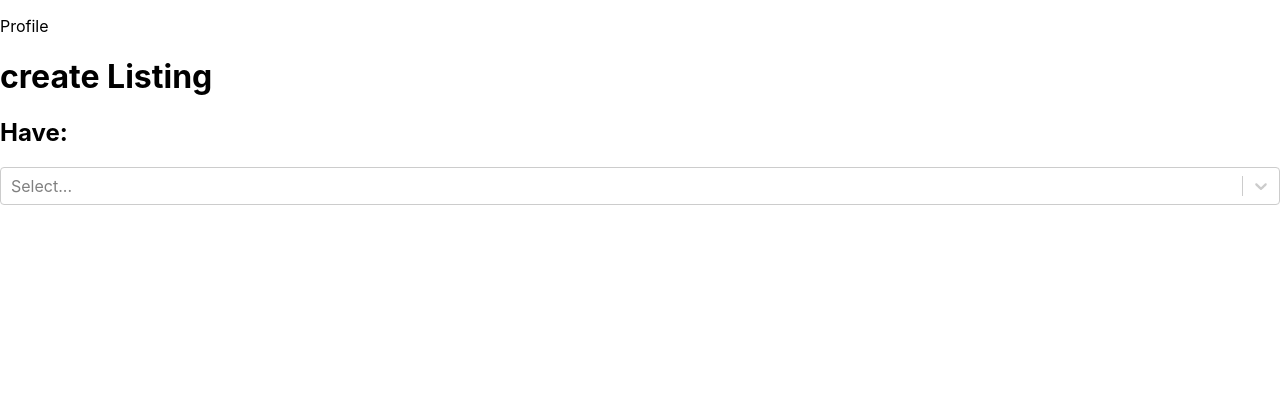
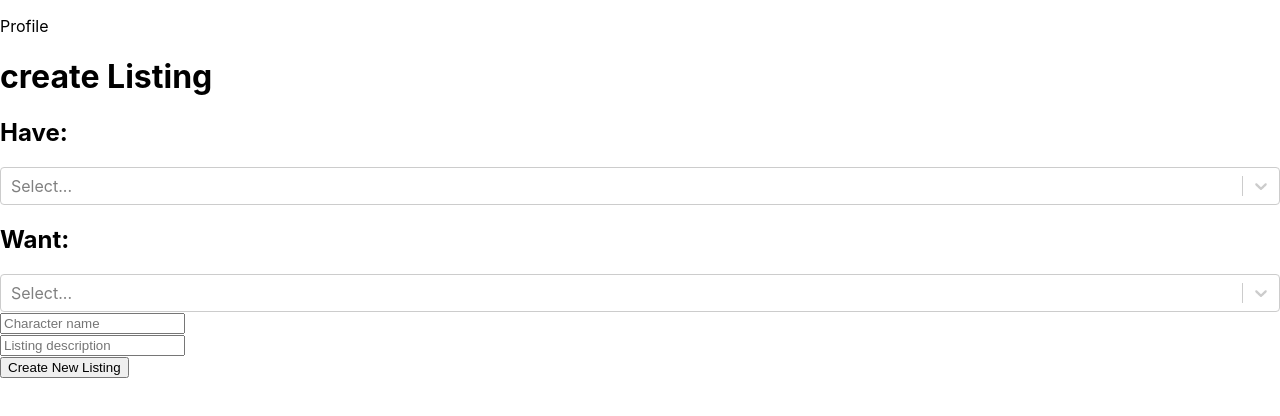
Before and after one commit to brandta-1/merchants-guild, a React (Create React App) app in the folder client/: page /profile in a window 1280 px wide. Shown: the top 416 px of the page. Built offline with nearby package versions, Linux system fonts and the light colour scheme.

Commit message:
more front end changes, search form still unfinished

```diff
--- a/client/src/components/itemForm.js
+++ b/client/src/components/itemForm.js
@@ -1,22 +1,67 @@
 import React, { useState, useEffect } from 'react';
 import Select from 'react-select';
-import {itemRarity, itemProperties} from '../utils/items';
+import { itemRarity, itemProperties } from '../utils/items';
 
-const ItemForm = ({ item }) => {
-    console.log("ITEM FORM E", item);
+const ItemForm = ({ item, append, id, index }) => {
+
+    //TODO: removing an item from the parent component always just deletes the last element of the ench array being mapped at the bottom of this component
+    //TODO: may need to refactor with ench being a prop instead of being stateful in this component
+
+    const [ench, setEnch] = useState([]);
+    console.log("ench console log at the top of the component", ench);
+    console.log("item.enchantments console log at the top of the component", item.enchantments);
+    useEffect(() => {
+        append(item, index, ench, id)
+    }, [ench])
 
     return (
         <>
-            <h4>{item} Settings:</h4>
+            <h4>{item.label} Settings:</h4>
             <h6>Rarity:</h6>
             <Select
-            options={itemRarity}
+                options={itemRarity}
+                onChange={(e) => append(item, index, e, id)}
             />
             <h6>Enchantments:</h6>
             <Select
-            options={itemProperties}
-            isMulti={true}
+                options={itemProperties}
+                isMulti={true}
+                //TODO back-end for this
+                isOptionDisabled={() => ench.length >= 6}
+                onChange={(e) => {
+
+                    setEnch((c) => {
+                        //if youre deleting an enchantment
+                        if (c.length > e.length) {
+                            //this can probably be better
+                            const newC = c.filter((i) => e.map(({ label }) => label).includes(i.property));
+                            console.log("this is newC",newC);
+                            return newC;
+                        }
+                        //if youre adding an enchantment
+                        const newC = c.concat([{ property: e[e.length - 1].label }]);
+                        return newC;
+                    })
+                }}
             />
+
+            {/* this should be another component, but thats more prop drilling*/}
+            {ench.map((i, j) => {
+                console.log("THIS IS ALL OF ENCH",ench);
+                console.log("THIS IS THE I BEING MAPPED FOR ENCHANTMENTS",i);
+                return (
+                    <div key={j}>
+                        <p>{i.property}</p>
+                        <input type='number' placeholder={`${i.property}`} onChange={(e) => {
+                            setEnch((c) => {
+                                c[j].value = parseInt(e.target.value);
+                                return c;
+                            })
+                        }}
+                        />
+                    </div>
+                )
+            })}
         </>
     )
 };
--- a/client/src/pages/Profile.js
+++ b/client/src/pages/Profile.js
@@ -1,25 +1,108 @@
 import React, { useState, useEffect } from 'react';
+import { Form, Button, Alert } from 'react-bootstrap';
 import Select from 'react-select';
 import { itemNames } from '../utils/items';
+import { setListing } from '../utils/API';
 import Search from './Search';
-console.log(itemNames);
 
 const Profile = () => {
 
+    const [formData, setFormData] = useState([[], []]);
+
+    const [name, setName] = useState();
+    const [desc, setDesc] = useState();
+
+    //TODO: enforce component based heirarchy
+
+    const sendForm = (e) => {
+        e.preventDefault();
+        if (!name || formData[0].length == 0 || formData[1].length == 0) {
+            console.log("formdata", formData);
+            alert("no name")
+            return;
+        }
+        formData[2] = name;
+        formData[3] = desc;
+        // console.log("formdata", formData);
+        console.log("about to send this to server:",formData)
+        setListing(formData);
+    }
+
+
+    const formControl = (e, k, i, j) => {
+         console.log("e", e, "i", i, "j", j, "k", k)
+
+        if (!e.length) {
+            if (!Array.isArray(i) && i !== undefined) {
+
+
+                setFormData((c) => {
+                    c[k][j].rarity = i.label
+                    return c;
+                })
+                return;
+            } else if (Array.isArray(i) && (i.length || !!e.enchantments)) {
+                setFormData((c) => {
+
+                    // console.log("THIS IS I HELLO", i)
+
+                    //TODO: you are iterating over the entire enchantments array each time
+                    c[k][j].enchantments = i;
+                    return c;
+                })
+            }
+            return
+        }
+
+        setFormData((currFormData) => {
+            // console.log("current form state", currFormData);
+            currFormData[k] = e;
+            return currFormData;
+        })
+
+    }
+
     return (
         <>
+            <div>
                 <div>
                     <p>Profile</p>
                 </div>
 
                 <h1>create Listing</h1>
 
-            <h2>Have:</h2>
+                {/* this needs to be mapped, not typed twice */}
+
+                {formData.slice(0, 2).map((i, j) => {
+                    return (
                         <Search
+                            title={j == 0 ? 'Have:' : 'Want:'}
                             options={itemNames}
+                            onChange={formControl}
+                            data={formData}
+                            key={j}
+                            index={j}
                         />
+                    )
+                })}
 
 
+                <input type='text'
+                    placeholder='Character name'
+                    onChange={(e) => setName(e.target.value)} />
+                <br />
+                <input type='text'
+                    placeholder='Listing description'
+                    onChange={(e) => {
+                        console.log(formData)
+                        setDesc(e.target.value)
+                    }} />
+                <br />
+                <button
+                    onClick={(e) => sendForm(e)}>
+                    Create New Listing
+                </button>
+            </div>
         </>
     )
 };
--- a/client/src/pages/Search.js
+++ b/client/src/pages/Search.js
@@ -2,36 +2,49 @@ import React, { useState, useEffect } from 'react';
 import Select from 'react-select';
 import ItemForm from '../components/itemForm';
 
-const Search = ({ options = [] }) => {
+const Search = ({ options = [], onChange, data, index, title }) => {
+
+
+
     const [selected, setSelected] = useState([]);
 
+    useEffect(() => {
+        // console.log("changing?");
+        console.log(selected);
+        if (!selected.length) {
+            // console.log("no length");
+            // console.log(data)
+        }
+        onChange(selected, index)
+    }, [selected])
+
     const handleChange = (e) => {
-
         const newSelected = e.map(i => ({ ...i, value: Math.random() * Math.random() }));
+        console.log("newSelected",newSelected);
         setSelected(newSelected);
 
     };
+
     return (
         <>
-
+            <h2>{title}</h2>
             <Select
                 isMulti
                 hideSelectedOptions={false}
                 value={selected}
                 onChange={handleChange}
                 options={options.map(i => ({ ...i, av: i.value, value: Math.random() * Math.random() }))}
+                //TODO: back-end for this
                 isOptionDisabled={() => selected.length >= 8}
             />
-            {selected.map((i) => {
+            {selected.map((i, j) => {
+                console.log("selected map",i)
                 return (
-                    <ItemForm item={i.label} />
+                    <ItemForm item={i} append={onChange} key={j} id={j} index={index} />
                 )
             })}
-
-
         </>
     );
 };
 
-
 export default Search;
--- a/client/src/utils/API.js
+++ b/client/src/utils/API.js
@@ -2,7 +2,7 @@ export const createUser = async (userData) => {
 
   console.log(userData);
 
-  return fetch('/api/users', {
+  return await fetch('/api/users', {
     method: 'POST',
     headers: {
       'Content-Type': 'application/json',
@@ -13,7 +13,7 @@ export const createUser = async (userData) => {
 
 
 export const loginUser = async (userData) => {
-  return fetch('/api/users/login', {
+  return await fetch('/api/users/login', {
     method: 'POST',
     headers: {
       'Content-Type': 'application/json',
@@ -32,8 +32,8 @@ export const setListing = (listing) => {
   });
 }
 
-export const getListing = (search) => {
-  return fetch('/api/listings/get', {
+export const getListing = async (search) => {
+  return await fetch('/api/listings/get', {
     method: 'GET',
     headers: {
       'Content-Type': 'application/json',
@@ -42,8 +42,8 @@ export const getListing = (search) => {
   });
 }
 
-export const deleteListing = (listing) => {
-  return fetch('/api/listings/delete', {
+export const deleteListing = async (listing) => {
+  return await fetch('/api/listings/delete', {
     method: 'DELETE',
     headers: {
       'Content-Type': 'application/json',
```
Also changed, not shown: client/package.json (line endings or trailing spaces), 1 other file (tests, documents, lock files or other folders). Lines whose indentation alone changed are shown as unchanged.
